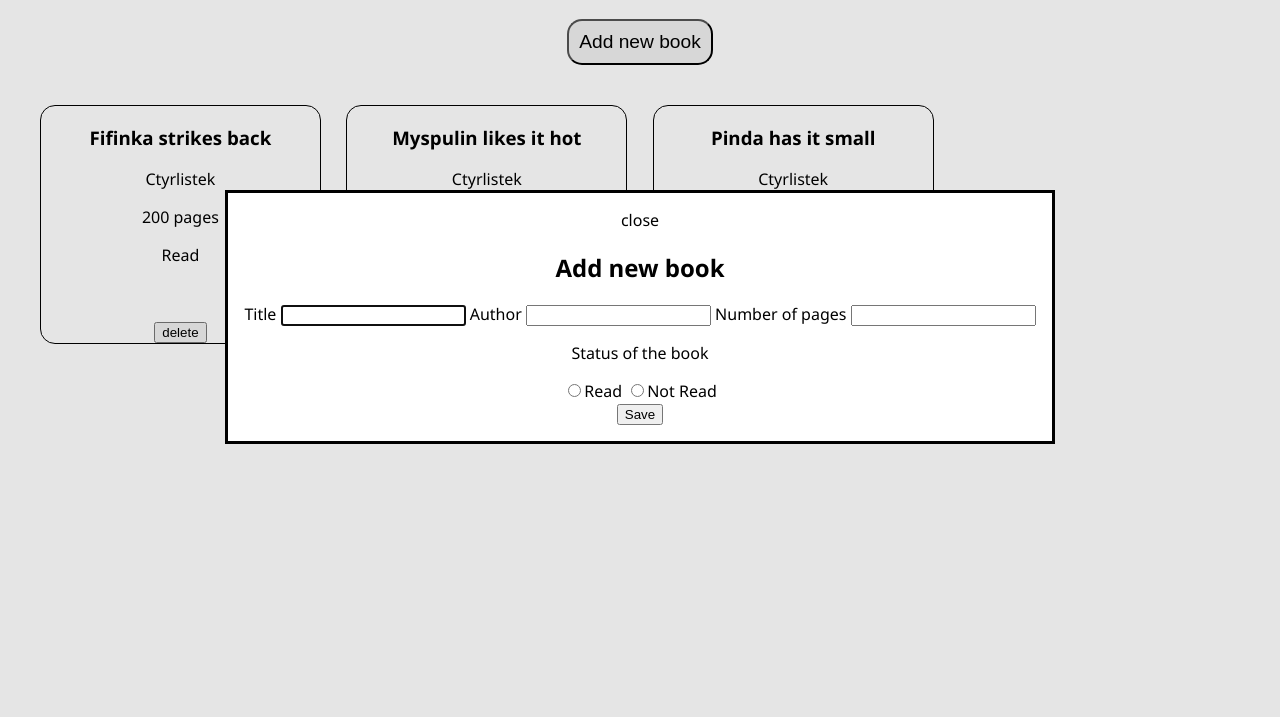
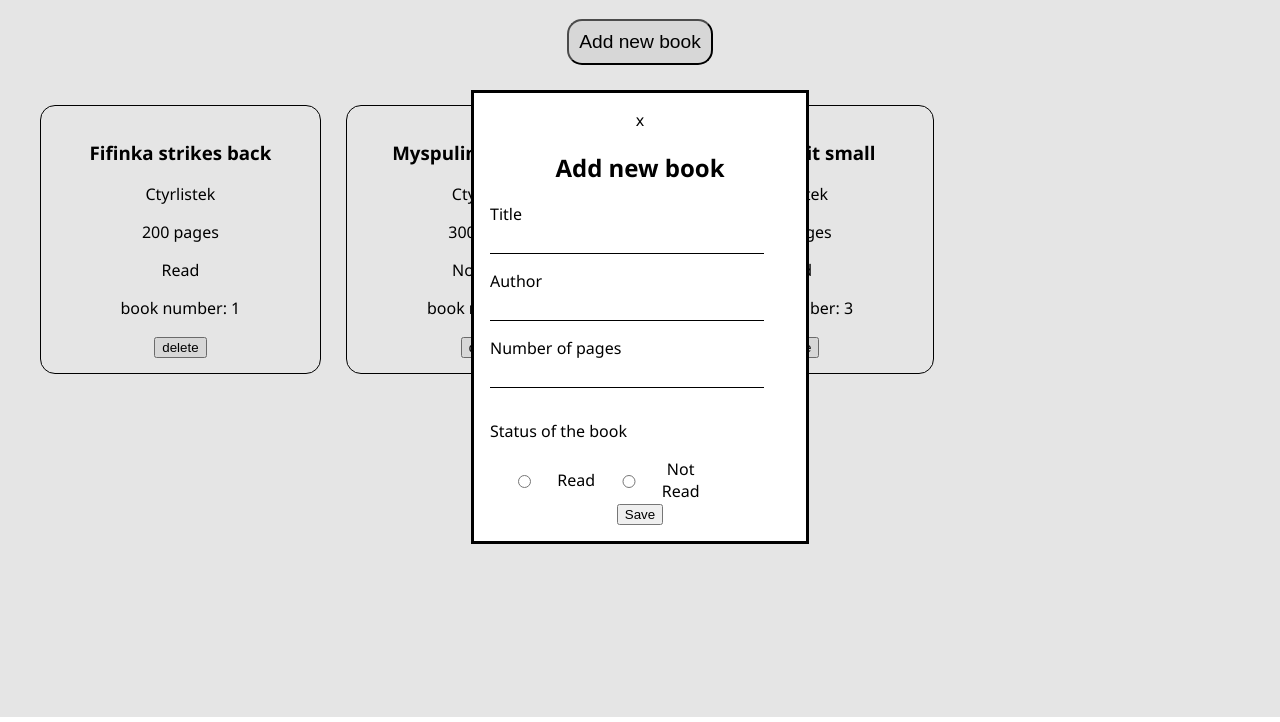
Before and after one commit to kubais/Library, a plain HTML site: page index.html in a window 1280 px wide. Both pictures are taken after a click on the button "Add new book". Shown: the part 83-805 px from the top of the page. Drawn offline with Linux system fonts and the light colour scheme.

Commit message:
Styling almost finished.

```diff
--- a/index.html
+++ b/index.html
@@ -15,26 +15,33 @@
     </div>
 
     <dialog>
-        <span id="btnClose">close</span>
+        <span id="btnClose">x</span>
         <h2>Add new book</h2>
         <form action="" id="form" method="dialog">
-            <label for="title">Title
+            <div class="form-title">
+                <label for="title">Title</label>
                 <input type="text" id="title" required>
-            </label>
-            <label for="author">Author
+            </div>
+            <div class="form-author">
+                <label for="author">Author</label>
                 <input type="text" id="author" required>
-            </label>
-            <label for="pages">Number of pages
+            </div>
+            <div class="form-pages">
+                <label for="pages">Number of pages</label>
                 <input type="text" id="pages" required>
-            </label>
-            <div>
+            </div>
+            <div class="form-status">
                 <p>Status of the book</p>
-                <label for="Read">
-                    <input type="radio" name="status" id="Read" value="Read">Read
-                </label>
-                <label for="NotRead">
-                    <input type="radio" name="status" id="NotRead" value="Not Read">Not Read
-                </label>
+                <div id="status">
+                    <div>
+                        <label for="Read"></label>
+                        <input type="radio" name="status" id="Read" value="Read">Read
+                    </div>
+                    <div>
+                        <label for="NotRead"></label>
+                        <input type="radio" name="status" id="NotRead" value="Not Read">Not Read
+                    </div>
+                </div>
             </div>
         </form>
         <button form="form" id="btnAdd">Save</button>
--- a/script.js
+++ b/script.js
@@ -68,8 +68,7 @@ function showBooks() {
 
         const indexPara = document.createElement('p');
         indexPara.setAttribute('class', 'index');
-        indexPara.setAttribute('style', 'color:transparent');
-        indexPara.innerText = index;
+        indexPara.innerText = `book number: ${index + 1}`;
 
         card.appendChild(indexPara);
 
--- a/style.css
+++ b/style.css
@@ -26,5 +26,73 @@ h1 {
 .card {
     border: 1px solid black;
     border-radius: 15px;
+    padding: 15px;
 
 }
+
+dialog {
+    width: 300px;
+}
+
+#btnClose {
+    text-align: right;
+}
+form {
+    display: flex;
+    flex-direction: column;
+    gap: 2vh;
+}
+
+.form-title, .form-author, .form-pages {
+    display: flex;
+    flex-direction: column;
+    justify-content: center;
+    align-items: flex-start;
+    width: 90%;
+}
+
+.form-status {
+    display: flex;
+    flex-direction: column;
+    align-items: flex-start;
+    justify-content: flex-start;
+    margin: 0;
+    padding: 0;
+}
+
+.form-status div {
+    display: flex;
+    flex-direction: row;
+    width: 70%;
+    align-items: center;
+    margin-top: 0;
+}
+
+/* .form-status p {
+    padding: 0;
+    padding-bottom: 3px;
+    margin: 0;
+}
+
+.form-status #status {
+    display: flex;
+    flex-direction: row;
+    justify-content: space-between;
+} */
+
+input {
+    align-self: right;
+    border: none;
+    border-bottom: 1.5px solid black;
+    width: 100%;
+    padding-top: 3px;
+    font-size: 1.3rem;
+}
+
+input:hover {
+    border-bottom: 2px solid black;
+}
+
+*:focus {
+    outline: none;
+}
```
